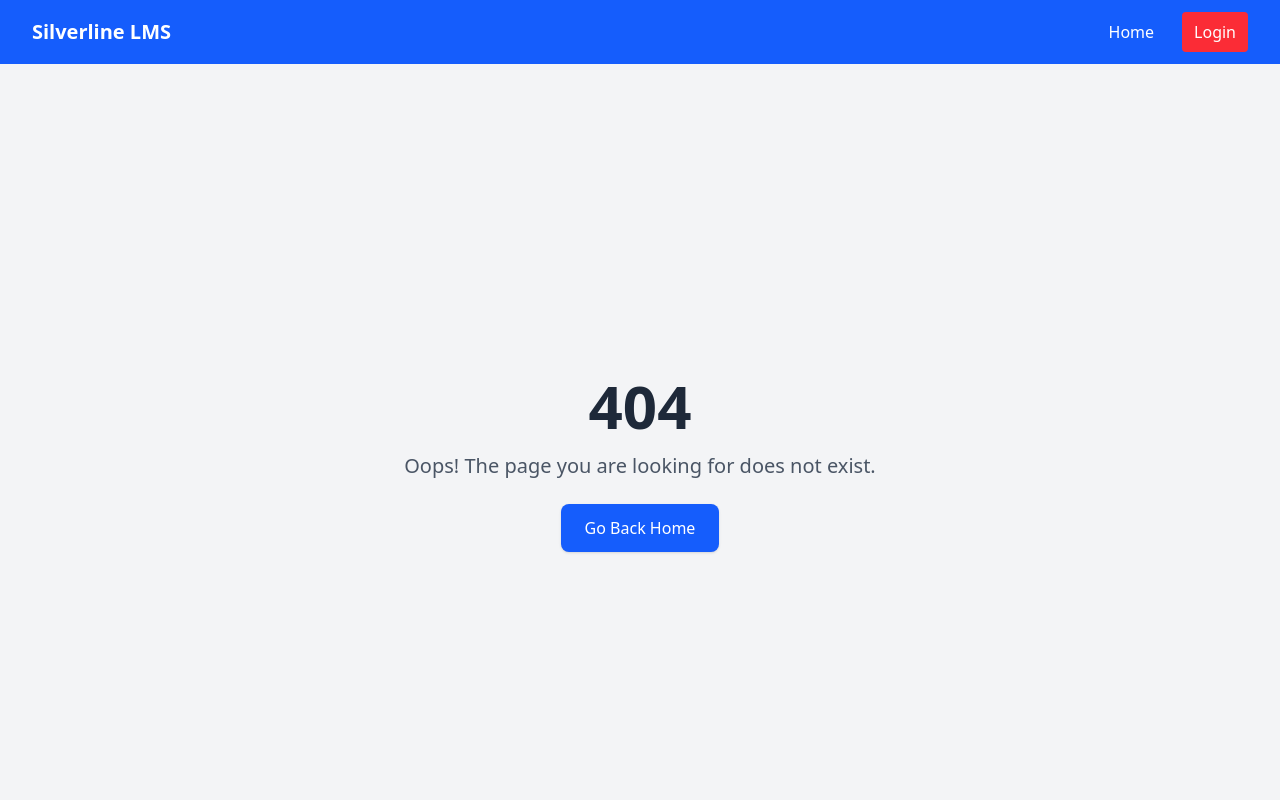
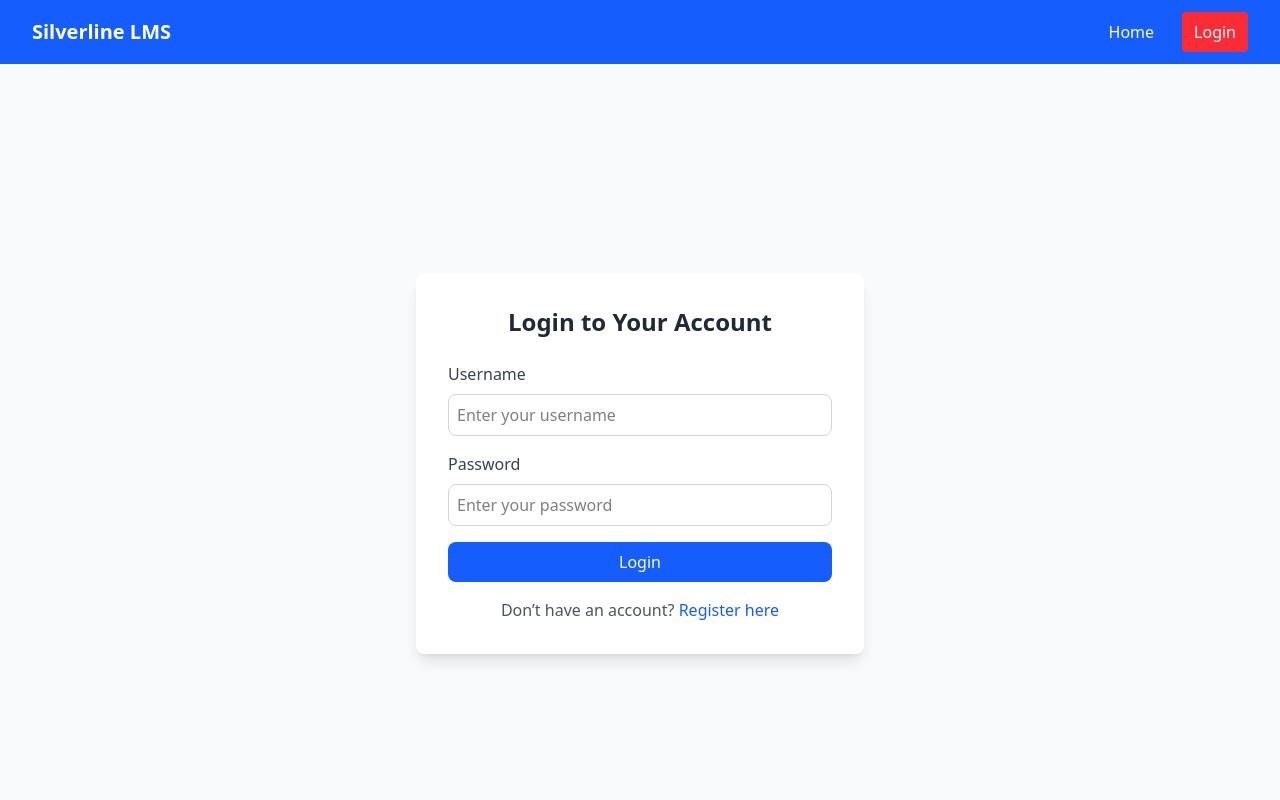
Before and after one commit to bhashana99/silverlineIt, a React (Vite) app in the folder front-end/: page /login in a window 1280 px wide. Shown: the top 800 px of the page. Built offline with nearby package versions, Linux system fonts and the light colour scheme; no server answers.

Commit message:
login page without connecting to the login end point

```diff
--- a/front-end/src/App.jsx
+++ b/front-end/src/App.jsx
@@ -4,6 +4,7 @@ import NotFound from "./pages/NotFound.jsx";
 import Home from "./pages/Home.jsx";
 import Footer from "./components/Footer.jsx";
 import Register from "./pages/Register.jsx";
+import Login from "./pages/Login.jsx";
 
 
 
@@ -17,6 +18,7 @@ function App() {
           <Route path="/" element={<Home />} />
           <Route path="*" element={<NotFound />} />
           <Route path="/register" element={<Register />} />
+          <Route path="/login" element={<Login />} />
 
         </Routes>
 
--- /dev/null
+++ b/front-end/src/pages/Login.jsx
@@ -0,0 +1,78 @@
+import { useState } from "react";
+import { useNavigate, Link } from "react-router-dom";
+
+export default function Login() {
+
+    const navigate = useNavigate();
+
+    const [formData, setFormData] = useState({
+        username: "",
+        password: "",
+    });
+
+    const handleChange = (e) => {
+        setFormData({ ...formData, [e.target.name]: e.target.value });
+    };
+
+    const handleSubmit = (e) => {
+        e.preventDefault();
+
+
+        console.log("Login Data:", formData);
+
+
+        navigate("/dashboard");
+    };
+
+    return (
+        <div className="min-h-screen flex items-center justify-center bg-gray-50 px-4">
+            <div className="bg-white p-8 rounded-lg shadow-lg w-full max-w-md">
+                <h2 className="text-2xl font-bold mb-6 text-center text-gray-800">
+                    Login to Your Account
+                </h2>
+
+                <form onSubmit={handleSubmit} className="space-y-4">
+                    <div>
+                        <label className="block mb-2 text-gray-700">Username</label>
+                        <input
+                            type="text"
+                            name="username"
+                            value={formData.username}
+                            onChange={handleChange}
+                            required
+                            className="w-full border border-gray-300 rounded-lg p-2 focus:ring-2 focus:ring-blue-500 focus:outline-none"
+                            placeholder="Enter your username"
+                        />
+                    </div>
+
+                    <div>
+                        <label className="block mb-2 text-gray-700">Password</label>
+                        <input
+                            type="password"
+                            name="password"
+                            value={formData.password}
+                            onChange={handleChange}
+                            required
+                            className="w-full border border-gray-300 rounded-lg p-2 focus:ring-2 focus:ring-blue-500 focus:outline-none"
+                            placeholder="Enter your password"
+                        />
+                    </div>
+
+                    <button
+                        type="submit"
+                        className="w-full bg-blue-600 text-white py-2 rounded-lg hover:bg-blue-700 transition"
+                    >
+                        Login
+                    </button>
+                </form>
+
+                <p className="mt-4 text-center text-gray-600">
+                    Don’t have an account?{" "}
+                    <Link to="/register" className="text-blue-600 hover:underline">
+                        Register here
+                    </Link>
+                </p>
+            </div>
+        </div>
+    )
+}
```
